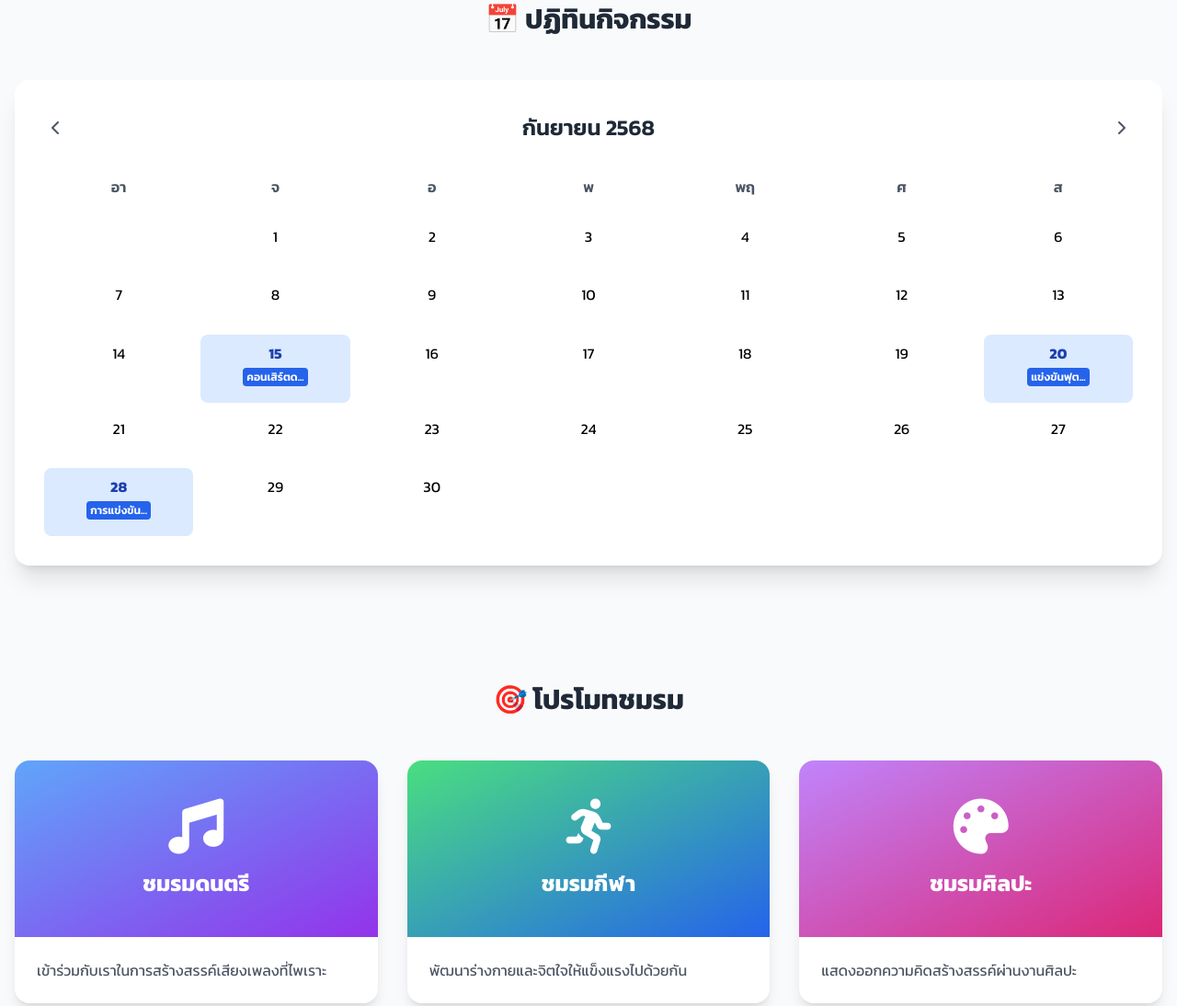
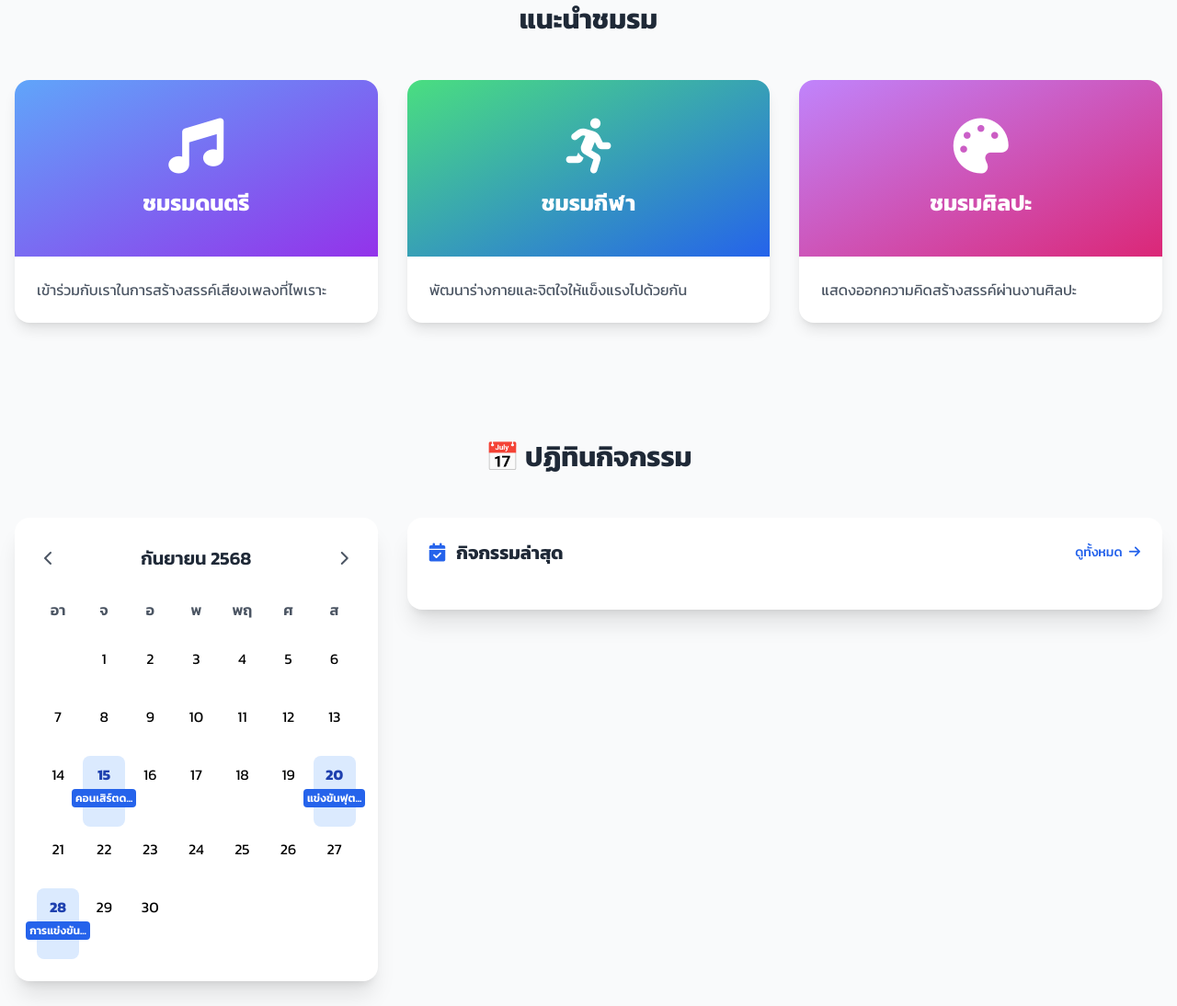
Before and after one commit to Natchayaphorn04/club-Management-System, a plain HTML site: page index.html in a window 1280 px wide. Shown: the part 577-1671 px from the top of the page at 92% size. Drawn offline with nearby package versions, Linux system fonts and the light colour scheme.

Commit message:
second commit index

```diff
--- a/index.html
+++ b/index.html
@@ -28,12 +28,7 @@
                     <button onclick="showPage('activities')" class="nav-btn text-white hover:text-yellow-300 transition-colors font-medium">
                         <i class="fas fa-calendar-alt mr-2"></i>กิจกรรม
                     </button>
-                    <button onclick="showPage('login')" class="nav-btn text-white hover:text-yellow-300 transition-colors font-medium">
-                        <i class="fas fa-sign-in-alt mr-2"></i>เข้าสู่ระบบ
-                    </button>
-                    <button onclick="showPage('register')" class="nav-btn bg-yellow-500 hover:bg-yellow-600 text-gray-800 px-4 py-2 rounded-lg transition-colors font-medium">
-                        <i class="fas fa-user-plus mr-2"></i>สมัครสมาชิก
-                    </button>
+
                 </div>
             </div>
         </div>
@@ -46,7 +41,6 @@
             <div class="max-w-7xl mx-auto px-4 text-center">
                 <h1 class="text-5xl font-bold mb-6">ค้นหาชมรมที่ใช่สำหรับคุณ</h1>
                 <p class="text-xl mb-8 opacity-90">ใช้ AI ช่วยแนะนำชมรมตามความสนใจของคุณ</p>
-
                 <!-- AI Club Recommendation -->
                 <div class="max-w-2xl mx-auto bg-white/10 backdrop-blur-lg rounded-2xl p-8 ai-glow">
                     <h3 class="text-2xl font-semibold mb-4">🤖 AI แนะนำชมรม</h3>
@@ -65,27 +59,9 @@
                 </div>
             </div>
         </div>
-
-        <!-- Calendar Section -->
-        <div class="max-w-7xl mx-auto px-4 py-16">
-            <h2 class="text-3xl font-bold text-center mb-12 text-gray-800">📅 ปฏิทินกิจกรรม</h2>
-            <div class="bg-white rounded-2xl shadow-xl p-8">
-                <div class="flex justify-between items-center mb-6">
-                    <button onclick="changeMonth(-1)" class="p-2 hover:bg-gray-100 rounded-lg">
-                        <i class="fas fa-chevron-left text-gray-600"></i>
-                    </button>
-                    <h3 id="calendar-month" class="text-2xl font-semibold text-gray-800"></h3>
-                    <button onclick="changeMonth(1)" class="p-2 hover:bg-gray-100 rounded-lg">
-                        <i class="fas fa-chevron-right text-gray-600"></i>
-                    </button>
-                </div>
-                <div id="calendar-grid" class="grid grid-cols-7 gap-2"></div>
-            </div>
-        </div>
-
         <!-- Promotional Images -->
         <div class="max-w-7xl mx-auto px-4 py-16">
-            <h2 class="text-3xl font-bold text-center mb-12 text-gray-800">🎯 โปรโมทชมรม</h2>
+            <h2 class="text-3xl font-bold text-center mb-12 text-gray-800">แนะนำชมรม</h2>
             <div class="grid grid-cols-1 md:grid-cols-3 gap-8">
                 <div class="card-hover bg-white rounded-2xl shadow-lg overflow-hidden">
                     <div class="h-48 bg-gradient-to-br from-blue-400 to-purple-600 flex items-center justify-center">
@@ -118,6 +94,46 @@
                     </div>
                     <div class="p-6">
                         <p class="text-gray-600">แสดงออกความคิดสร้างสรรค์ผ่านงานศิลปะ</p>
+                    </div>
+                </div>
+
+            </div>
+        </div>
+        <!-- Calendar Section -->
+        <div class="max-w-7xl mx-auto px-4 py-16">
+            <h2 class="text-3xl font-bold text-center mb-12 text-gray-800">📅 ปฏิทินกิจกรรม</h2>
+            <div class="grid grid-cols-1 lg:grid-cols-3 gap-8">
+                <!-- ปฏิทินขนาดเล็ก -->
+                <div class="lg:col-span-1">
+                    <div class="bg-white rounded-2xl shadow-xl p-6">
+                        <div class="flex justify-between items-center mb-4">
+                            <button onclick="changeMonth(-1)" class="p-2 hover:bg-gray-100 rounded-lg">
+                                <i class="fas fa-chevron-left text-gray-600"></i>
+                            </button>
+                            <h3 id="calendar-month" class="text-xl font-semibold text-gray-800"></h3>
+                            <button onclick="changeMonth(1)" class="p-2 hover:bg-gray-100 rounded-lg">
+                                <i class="fas fa-chevron-right text-gray-600"></i>
+                            </button>
+                        </div>
+                        <div id="calendar-grid" class="grid grid-cols-7 gap-1"></div>
+                    </div>
+                </div>
+                <!-- รายการกิจกรรมล่าสุด -->
+                <div class="lg:col-span-2">
+                    <div class="bg-white rounded-2xl shadow-xl p-6">
+                        <div class="flex items-center justify-between mb-6">
+                            <h3 class="text-xl font-bold text-gray-800">
+                                <i class="fas fa-calendar-check text-blue-600 mr-2"></i>
+                                กิจกรรมล่าสุด
+                            </h3>
+                            <button onclick="showPage('activities')" class="text-blue-600 hover:text-blue-800 text-sm font-medium">
+                                ดูทั้งหมด <i class="fas fa-arrow-right ml-1"></i>
+                            </button>
+                        </div>
+
+                        <div id="recent-activities" class="space-y-6 max-h-96 overflow-y-auto">
+                            <!-- กิจกรรมจะแสดงที่นี่ -->
+                        </div>
                     </div>
                 </div>
             </div>
```
